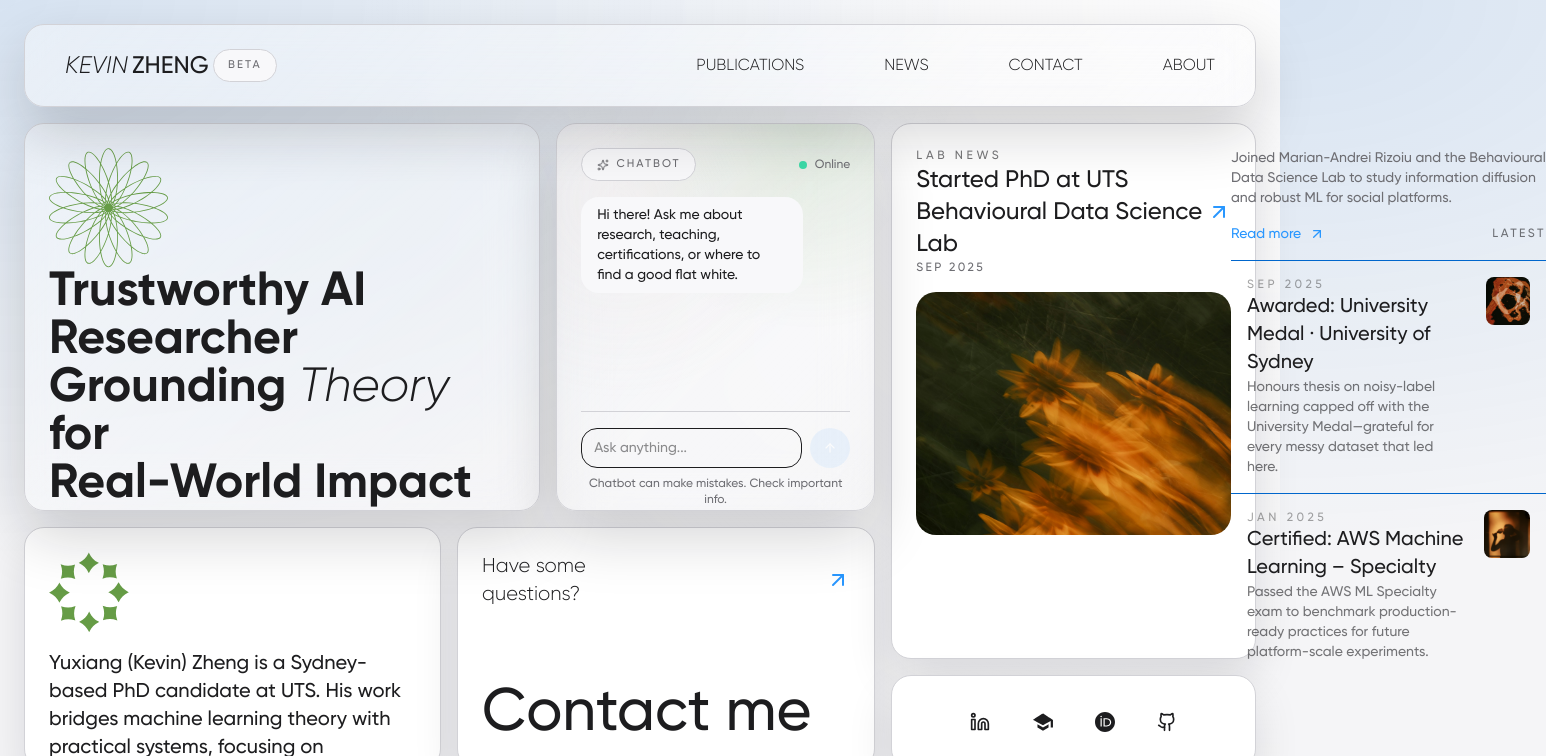
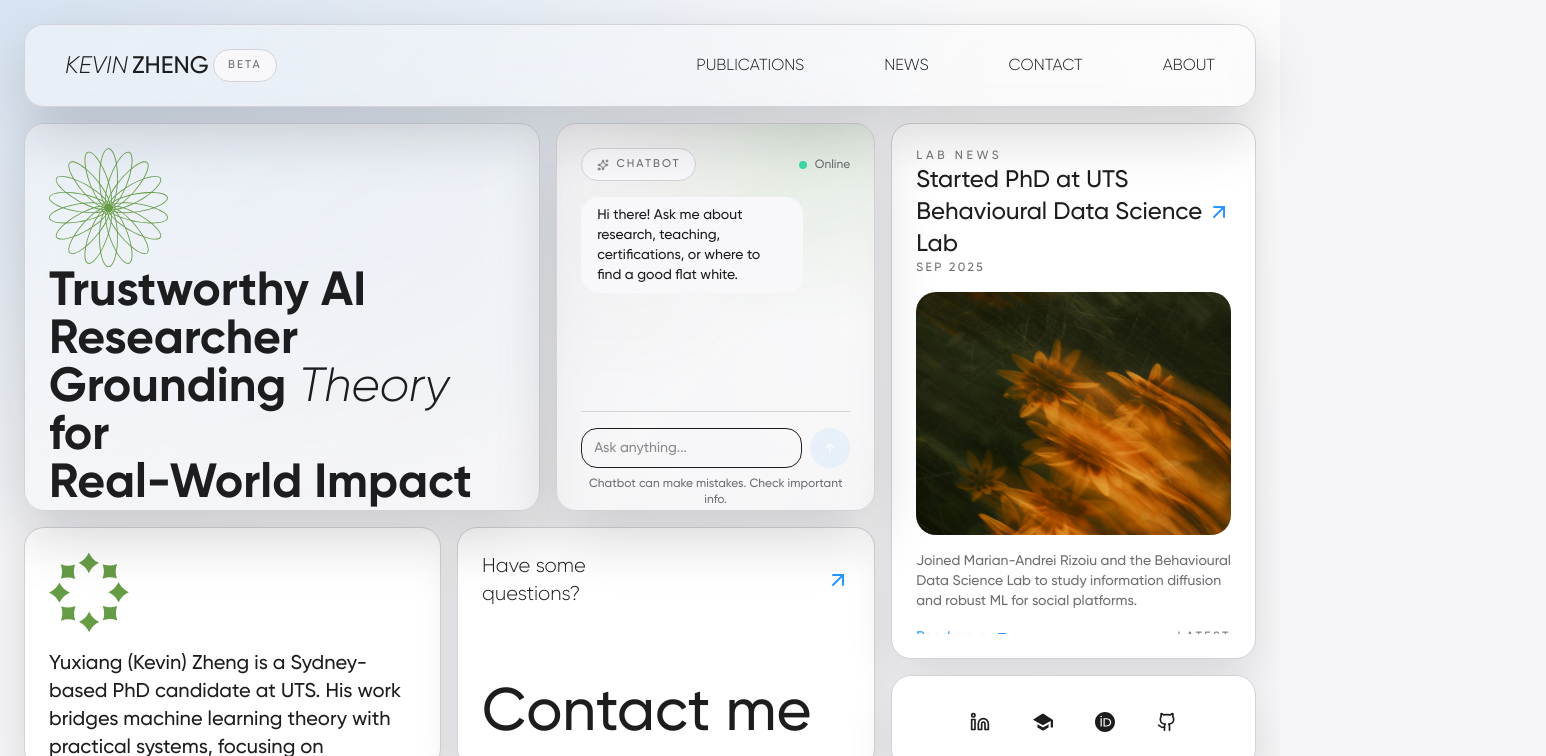
Before and after one commit to kyxzhe/kyxzhe.github.io, a Next.js app: page / in a window 1280 px wide. Shown: the top 756 px of the page, 1546 px wide, since content can reach past the window. Built offline with nearby package versions, Linux system fonts and the light colour scheme; no server answers.

Commit message:
Revert "Keep lab news hero fixed"
This reverts commit f8272513dece93e8270c386dc6034d38225f43cc.

```diff
--- a/src/components/ProjectsSection.tsx
+++ b/src/components/ProjectsSection.tsx
@@ -66,8 +66,12 @@ export default function ProjectsSection() {
             className="w-full h-full object-cover"
           />
         </motion.div>
-        <div className="flex-1 flex flex-col">
-          <div>
+        <motion.div
+          className="overflow-y-auto lg:flex-1 [&::-webkit-scrollbar]:hidden [-ms-overflow-style:none] [scrollbar-width:none]"
+          variants={projectsVariants}
+          initial="hidden"
+          animate="visible"
+        >
           <p className="text-sm text-muted-foreground mb-4">{headline.summary}</p>
           <div className="flex items-center justify-between text-sm mb-4">
             <a
@@ -79,13 +83,7 @@ export default function ProjectsSection() {
             </a>
             <span className="text-foreground/60 uppercase tracking-[0.2em] text-xs">Latest</span>
           </div>
-          </div>
-          <motion.div
-            className="overflow-y-auto lg:flex-1 [&::-webkit-scrollbar]:hidden [-ms-overflow-style:none] [scrollbar-width:none]"
-            variants={projectsVariants}
-            initial="hidden"
-            animate="visible"
-          >
+
           {others.map((item) => (
             <motion.div key={item.title} variants={projectItemVariants} whileHover="hover">
               <hr className="border-0 h-[1px] bg-accent" />
@@ -102,7 +100,6 @@ export default function ProjectsSection() {
             </motion.div>
           ))}
         </motion.div>
-        </div>
       </motion.div>
       <motion.div
         className="flex-none surface-card p-6 md:p-9 flex justify-evenly items-center"
```
Lines whose indentation alone changed are shown as unchanged.
